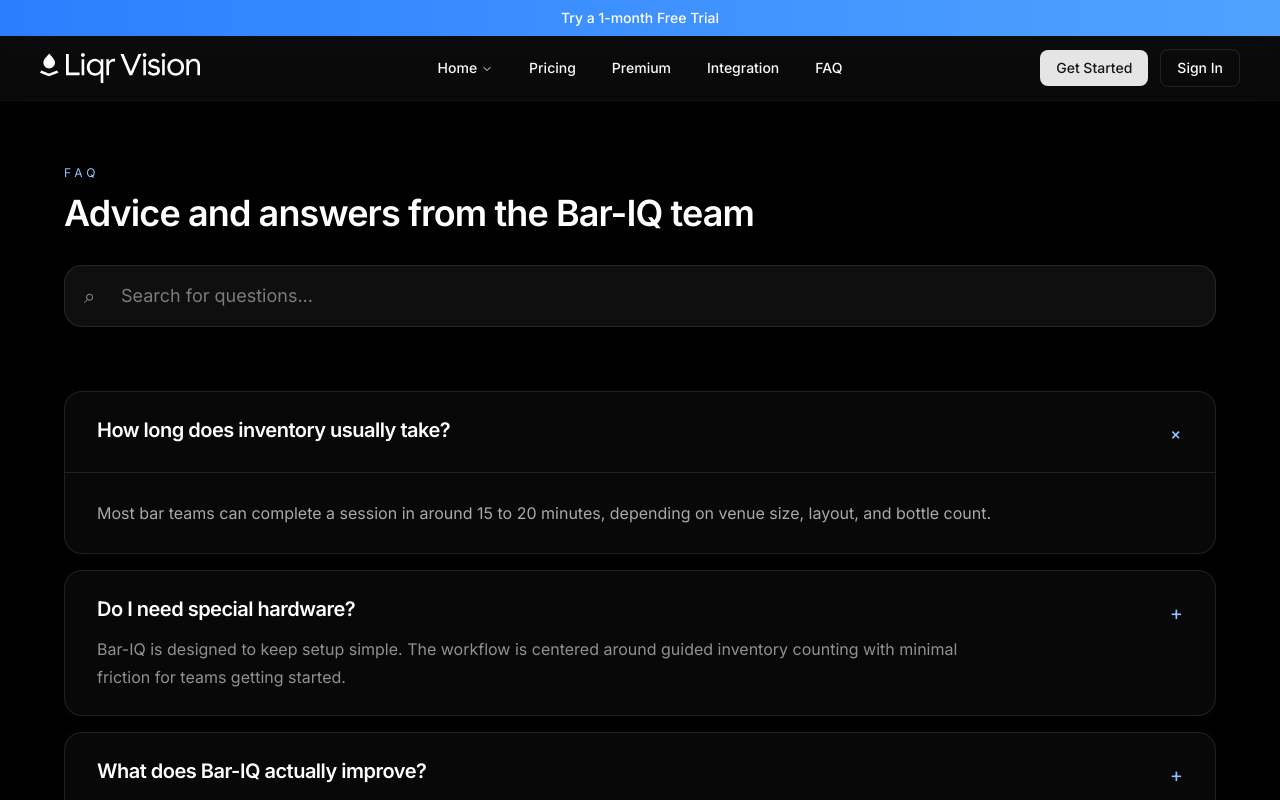
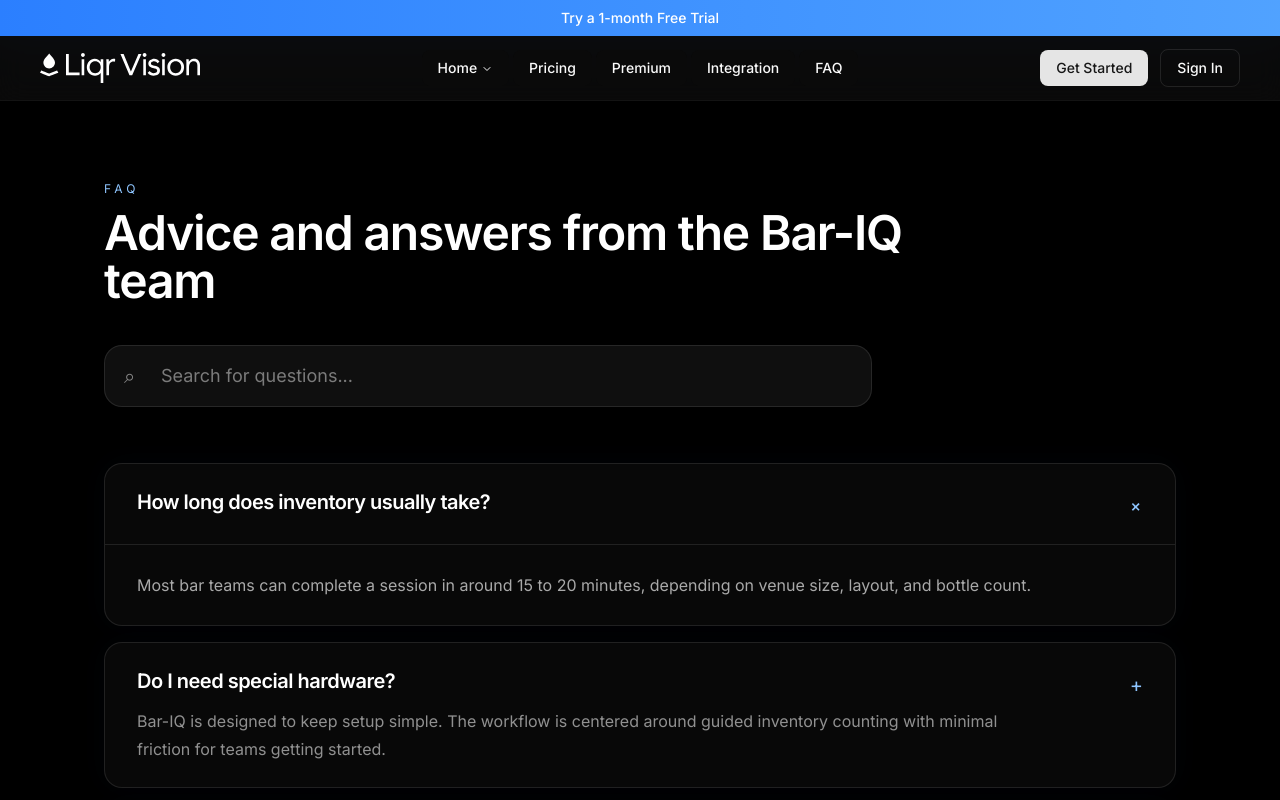
Before and after one commit to colewortman/UNO-Capstone, a Next.js app in the folder web/: page /UNO-Capstone/faq in a window 1280 px wide. Shown: the top 800 px of the page. Built offline with nearby package versions, Linux system fonts and the light colour scheme.

Commit message:
Refactor FAQ section layout and styles

```diff
--- a/web/app/faq/page.tsx
+++ b/web/app/faq/page.tsx
@@ -48,21 +48,21 @@
 
   return (
     <section id="faq" className="bg-black text-white">
+      <div className="mx-auto w-full max-w-[1200px] px-4 py-12 sm:px-6 sm:py-14 md:px-8 md:py-16 lg:px-12 lg:py-20 xl:px-16">
         {/* Header */}
-      <div className="px-4 py-10 sm:px-6 sm:py-12 md:px-10 md:py-14 lg:px-16 lg:py-16">
-        <div className="mx-auto max-w-7xl">
-          <div className="max-w-5xl">
+        <div className="max-w-4xl">
           <p className="mb-3 text-[11px] uppercase tracking-[0.35em] text-blue-300 sm:text-xs">
             FAQ
           </p>
 
-            <h2 className="text-3xl font-semibold tracking-tight text-white sm:text-4xl lg:whitespace-nowrap">
+          <h2 className="text-3xl font-semibold tracking-tight text-white sm:text-4xl lg:text-5xl">
             Advice and answers from the Bar-IQ team
           </h2>
         </div>
 
-          <div className="mt-6 sm:mt-8">
-            <div className="relative">
+        {/* Search */}
+        <div className="mt-8 sm:mt-10">
+          <div className="relative max-w-3xl">
             <input
               type="text"
               value={query}
@@ -78,12 +78,9 @@
             </span>
           </div>
         </div>
-        </div>
-      </div>
 
         {/* FAQ Cards */}
-      <div className="px-4 pb-10 sm:px-6 sm:pb-12 md:px-10 md:pb-14 lg:px-16 lg:pb-16">
-        <div className="mx-auto max-w-7xl">
+        <div className="mt-10 sm:mt-12 md:mt-14">
           {filteredFaqs.length === 0 ? (
             <div className="rounded-2xl border border-white/10 bg-white/[0.03] px-6 py-8 text-white/60">
               No matching questions found.
@@ -143,15 +140,16 @@
               })}
             </div>
           )}
+        </div>
 
         {/* Bottom banner */}
         <div className="mt-10 sm:mt-12 md:mt-14">
           <div className="flex flex-col gap-5 rounded-3xl border border-white/10 bg-white/[0.04] px-5 py-5 shadow-[0_0_40px_rgba(255,255,255,0.03)] backdrop-blur-sm sm:px-6 sm:py-6 md:flex-row md:items-center md:justify-between md:px-8 md:py-7">
-              <div>
+            <div className="max-w-2xl">
               <h3 className="text-xl font-semibold tracking-tight text-white sm:text-2xl">
                 Have more questions?
               </h3>
-                <p className="mt-2 max-w-2xl text-sm leading-7 text-white/60 sm:text-base">
+              <p className="mt-2 text-sm leading-7 text-white/60 sm:text-base">
                 Our team can help you understand setup, pricing, and how
                 Bar-IQ fits into your workflow.
               </p>
@@ -166,7 +164,6 @@
           </div>
         </div>
       </div>
-      </div>
     </section>
   );
 }
```
Lines whose indentation alone changed are shown as unchanged.
